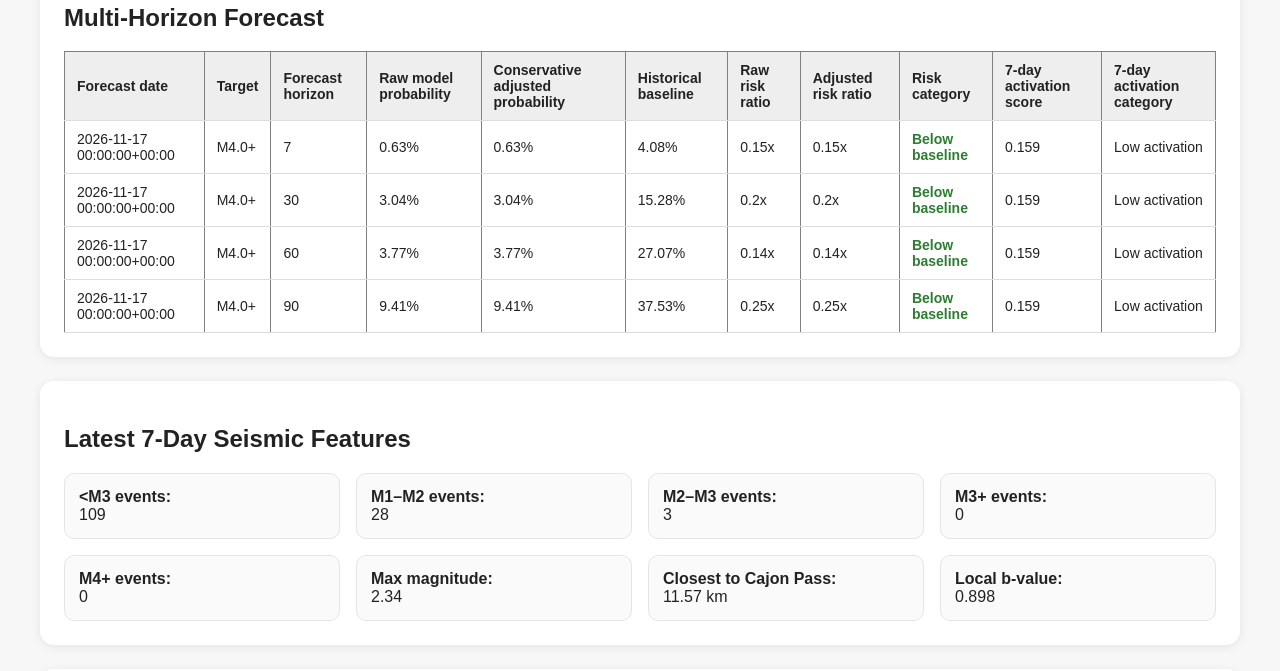
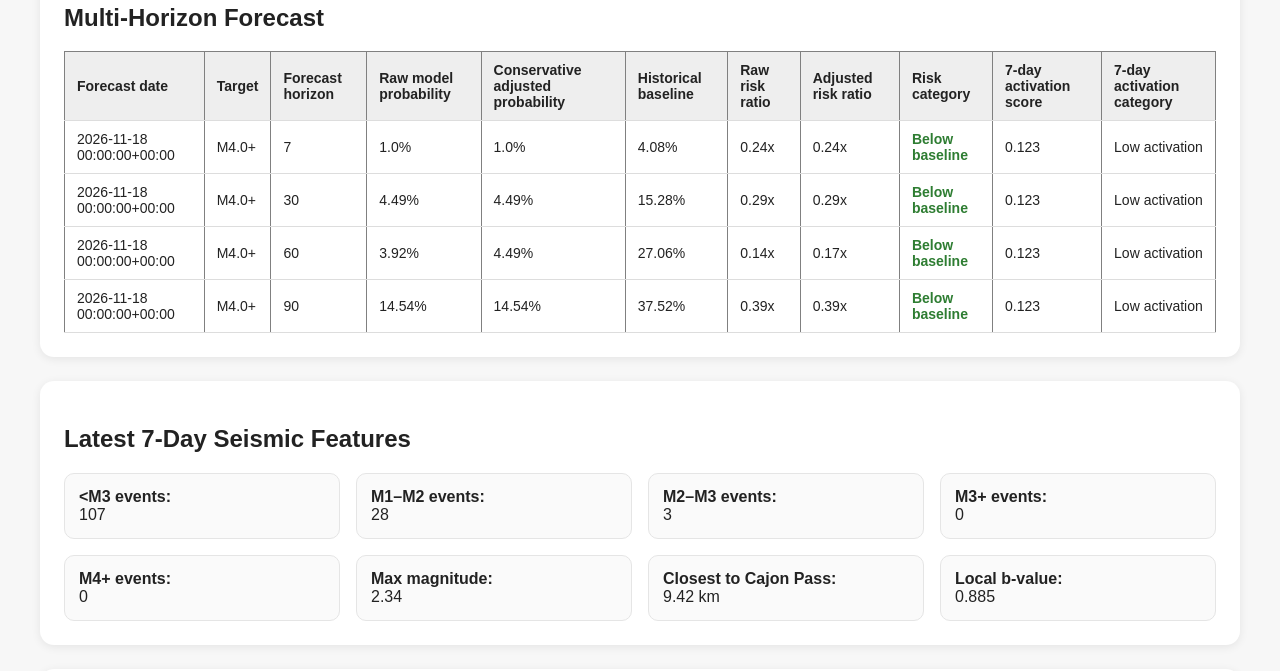
Before and after one commit to DrTAK007/quake-dashboard, a plain HTML site: page docs/index.html in a window 1280 px wide. Shown: the part 800-1471 px from the top of the page. Drawn offline with Linux system fonts and the light colour scheme.

Commit message:
Update earthquake dashboard

```diff
--- a/docs/index.html
+++ b/docs/index.html
@@ -107,10 +107,10 @@
     <h1>Inland Empire / Cajon Pass Earthquake Monitor</h1>
     <div class="subtitle">Daily automated experimental model output for local M4.0+ activity</div>
 
-    <p><strong>Latest forecast date:</strong> 2026-11-17 00:00:00+00:00</p>
+    <p><strong>Latest forecast date:</strong> 2026-11-18 00:00:00+00:00</p>
     <p><strong>Target:</strong> M4.0+ earthquake within the Inland Empire / Cajon Pass study box</p>
     <p><strong>7-day activation score:</strong>
-       <span class="big-number">0.159</span>
+       <span class="big-number">0.123</span>
        — <strong>Low activation</strong>
     </p>
 </div>
@@ -152,55 +152,55 @@
   </thead>
   <tbody>
     <tr>
-      <td>2026-11-17 00:00:00+00:00</td>
+      <td>2026-11-18 00:00:00+00:00</td>
       <td>M4.0+</td>
       <td>7</td>
-      <td>0.63%</td>
-      <td>0.63%</td>
+      <td>1.0%</td>
+      <td>1.0%</td>
       <td>4.08%</td>
-      <td>0.15x</td>
-      <td>0.15x</td>
+      <td>0.24x</td>
+      <td>0.24x</td>
       <td><span class="below">Below baseline</span></td>
-      <td>0.159</td>
+      <td>0.123</td>
       <td><span class="">Low activation</span></td>
     </tr>
     <tr>
-      <td>2026-11-17 00:00:00+00:00</td>
+      <td>2026-11-18 00:00:00+00:00</td>
       <td>M4.0+</td>
       <td>30</td>
-      <td>3.04%</td>
-      <td>3.04%</td>
+      <td>4.49%</td>
+      <td>4.49%</td>
       <td>15.28%</td>
-      <td>0.2x</td>
-      <td>0.2x</td>
+      <td>0.29x</td>
+      <td>0.29x</td>
       <td><span class="below">Below baseline</span></td>
-      <td>0.159</td>
+      <td>0.123</td>
       <td><span class="">Low activation</span></td>
     </tr>
     <tr>
-      <td>2026-11-17 00:00:00+00:00</td>
+      <td>2026-11-18 00:00:00+00:00</td>
       <td>M4.0+</td>
       <td>60</td>
-      <td>3.77%</td>
-      <td>3.77%</td>
-      <td>27.07%</td>
+      <td>3.92%</td>
+      <td>4.49%</td>
+      <td>27.06%</td>
       <td>0.14x</td>
-      <td>0.14x</td>
+      <td>0.17x</td>
       <td><span class="below">Below baseline</span></td>
-      <td>0.159</td>
+      <td>0.123</td>
       <td><span class="">Low activation</span></td>
     </tr>
     <tr>
-      <td>2026-11-17 00:00:00+00:00</td>
+      <td>2026-11-18 00:00:00+00:00</td>
       <td>M4.0+</td>
       <td>90</td>
-      <td>9.41%</td>
-      <td>9.41%</td>
-      <td>37.53%</td>
-      <td>0.25x</td>
-      <td>0.25x</td>
+      <td>14.54%</td>
+      <td>14.54%</td>
+      <td>37.52%</td>
+      <td>0.39x</td>
+      <td>0.39x</td>
       <td><span class="below">Below baseline</span></td>
-      <td>0.159</td>
+      <td>0.123</td>
       <td><span class="">Low activation</span></td>
     </tr>
   </tbody>
@@ -211,14 +211,14 @@
     <h2>Latest 7-Day Seismic Features</h2>
 
     <div class="grid">
-        <div class="mini"><strong>&lt;M3 events:</strong><br>109</div>
+        <div class="mini"><strong>&lt;M3 events:</strong><br>107</div>
         <div class="mini"><strong>M1–M2 events:</strong><br>28</div>
         <div class="mini"><strong>M2–M3 events:</strong><br>3</div>
         <div class="mini"><strong>M3+ events:</strong><br>0</div>
         <div class="mini"><strong>M4+ events:</strong><br>0</div>
         <div class="mini"><strong>Max magnitude:</strong><br>2.34</div>
-        <div class="mini"><strong>Closest to Cajon Pass:</strong><br>11.57 km</div>
-        <div class="mini"><strong>Local b-value:</strong><br>0.898</div>
+        <div class="mini"><strong>Closest to Cajon Pass:</strong><br>9.42 km</div>
+        <div class="mini"><strong>Local b-value:</strong><br>0.885</div>
     </div>
 </div>
 
```
